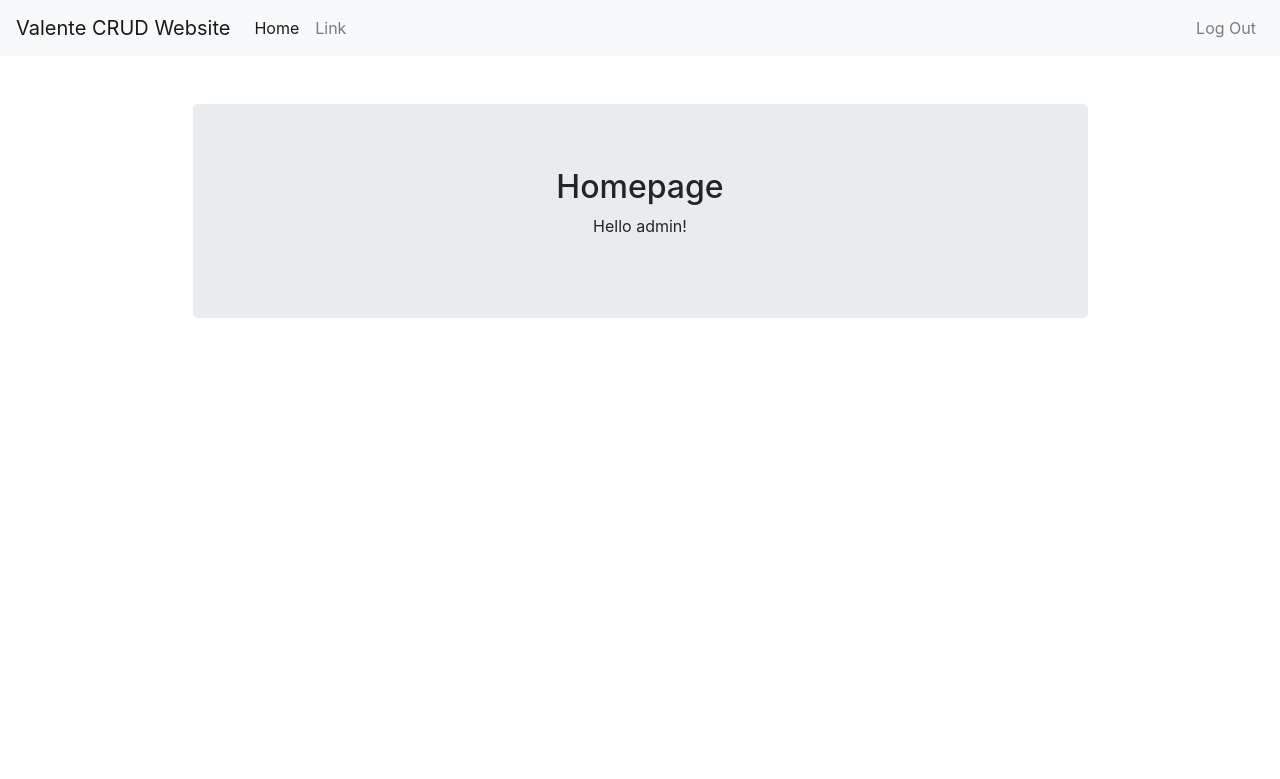
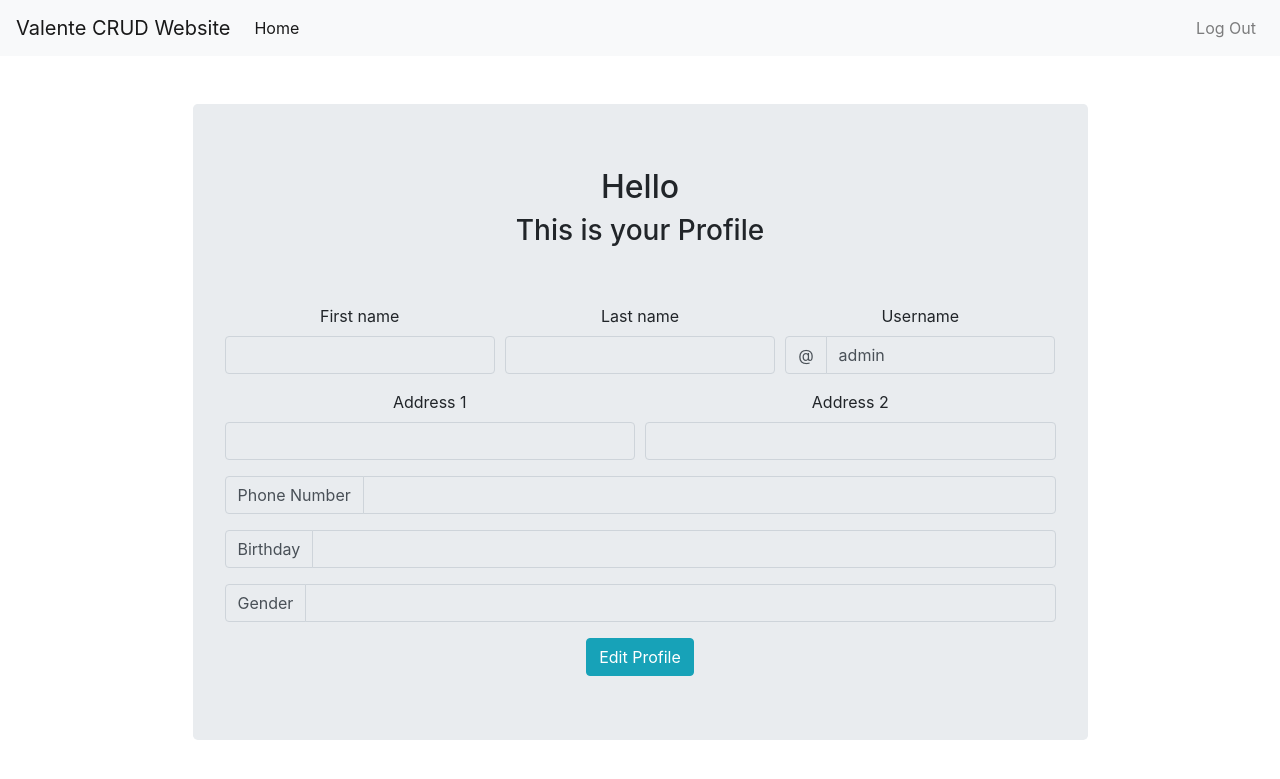
Before and after one commit to valentevidal/crud-app-github-oauth, a Django app: page / in a window 1280 px wide. Shown: the top 779 px of the page. Run offline with Django 3.2, Linux system fonts and the light colour scheme; a user stored in the database is signed in; data comes from the database, SQL or seed files in the repository; both versions use the stored data as it was after the commit; some libraries are stand-ins or nearby versions.

Commit message:
[update] basic forms and delete user

```diff
--- a/crudago/crudago/settings.py
+++ b/crudago/crudago/settings.py
@@ -40,7 +40,12 @@
     'social_django',
     'update_profile',
     'phonenumber_field',
+    'crispy_forms',
 ]
+
+
+CRISPY_TEMPLATE_PACK = 'bootstrap4'
+
 
 # phonenumber_field
 # https://github.com/stefanfoulis/django-phonenumber-field
--- a/crudago/crudago/urls.py
+++ b/crudago/crudago/urls.py
@@ -13,4 +13,7 @@
     path('logout/', auth_views.LogoutView.as_view(), name='logout'),
     path('logout_redirect/', up_views.logout_redirect, name='logout_redirect'),
     path('oauth/', include('social_django.urls', namespace='social')),
+    path('profile_form/', up_views.profile_form, name='profile_form' ),
+    path('delete_user/', up_views.delete_user, name='delete_user')
+
 ]
--- a/crudago/update_profile/templates/base.html
+++ b/crudago/update_profile/templates/base.html
@@ -23,17 +23,11 @@
             <li class="nav-item active">
               <a class="nav-link" href="/">Home </a>
             </li>
-            <li class="nav-item">
-              <a class="nav-link" href="#">Link</a>
-            </li>
-            <li class="nav-item">
-                <a class="nav-link" href="#"></a>
-            </li>
           </ul>
           <ul class="navbar-nav my-2 my-lg-0">
             {% if user.is_authenticated %}
             <li class="nav-item">
-              <a class="nav-link" href="logout/">Log Out </a>
+              <a class="nav-link" href="/logout/">Log Out </a>
             </li>
             {% else %}
             <li class="nav-item">
--- a/crudago/update_profile/templates/update_profile/home.html
+++ b/crudago/update_profile/templates/update_profile/home.html
@@ -5,6 +5,66 @@
 
 
 {% block content %}
-  <h2>Homepage</h2>
-  <p>Hello {{ user.username }}!</p>
+<h2>Hello {{user.first_name}} </h2>
+<h3>This is your Profile</h3>
+<br>
+<br>
+  <form>
+    <div class="form-row">
+      <div class="col-md-4 mb-3">
+        <label for="disabledTextInput">First name</label>
+        <input type="text" id="disabledTextInput" class="form-control" value="{{ user.first_name }}" required disabled>
+      </div>
+      <div class="col-md-4 mb-3">
+        <label for="validationDefault02">Last name</label>
+        <input type="text" class="form-control" id="validationDefault02" value="{{ user.last_name }}" required disabled>
+      </div>
+      <div class="col-md-4 mb-3">
+        <label for="validationDefaultUsername">Username</label>
+        <div class="input-group">
+          <div class="input-group-prepend">
+            <span class="input-group-text" id="inputGroupPrepend2">@</span>
+          </div>
+          <input type="text" class="form-control" id="validationDefaultUsername"  value="{{ user.username }}"  aria-describedby="inputGroupPrepend2" required disabled>
+        </div>
+      </div>
+    </div>
+    <div class="form-row">
+      <div class="col-md-6 mb-3">
+        <label for="validationDefault03">Address 1</label>
+        <input type="text" class="form-control" id="validationDefault03" value="{{ user.userprofile.address_1 }}" required disabled>
+      </div>
+
+      <div class="col-md-6 mb-3">
+        <label for="validationDefault03">Address 2</label>
+        <input type="text" class="form-control" id="validationDefault03" value="{{ user.userprofile.address_2 }}"  required disabled>
+      </div>
+    </div>
+    <div class="input-group mb-3">
+      <div class="input-group-prepend">
+        <span class="input-group-text" id="basic-addon3">Phone Number</span>
+      </div>
+      <input type="text" class="form-control" id="basic-url" aria-describedby="basic-addon3" value="{{ user.userprofile.phone_number }}"  required disabled>
+    </div>
+    <div class="input-group mb-3">
+      <div class="input-group-prepend">
+        <span class="input-group-text" id="basic-addon3">Birthday</span>
+      </div>
+      <input type="text" class="form-control" id="basic-url" aria-describedby="basic-addon3" value="{{ user.userprofile.birthday }}"  required disabled>
+    </div>
+    <div class="input-group mb-3">
+      <div class="input-group-prepend">
+        <span class="input-group-text" id="basic-addon3">Gender</span>
+      </div>
+      <input type="text" class="form-control" id="basic-url" aria-describedby="basic-addon3" value="{{ user.userprofile.gender }}"  required disabled>
+    </div>
+
+    <div id="update_button">
+      <a class="btn btn-large btn-info" href="profile_form/">Edit Profile</a>
+    </div>
+  </form>
+
+
+
+
 {% endblock %}
--- a/crudago/update_profile/views.py
+++ b/crudago/update_profile/views.py
@@ -1,12 +1,47 @@
 from django.contrib.auth.decorators import login_required
+from django.contrib.auth.models import User
 from django.shortcuts import render
+from .forms import UserForm, ProfileForm
+from django.views.generic import UpdateView
+from django.http import HttpResponse, HttpResponseRedirect
 
 
-
-@login_required
 def home(request):
     return render(request, 'update_profile/home.html')
 
-
+@login_required
 def logout_redirect(request):
     return render(request, 'registration/logout_redirect.html')
+
+@login_required
+def profile_form(request):
+
+    if request.method == 'POST':
+        user_form = UserForm(request.POST, instance=request.user)
+        profile_form = ProfileForm(request.POST, instance=request.user.userprofile)
+
+        if user_form.is_valid() and profile_form.is_valid():
+            user_form.save()
+            profile_form.save()
+            return HttpResponseRedirect('/')
+
+
+    user_form = UserForm(initial={'first_name': request.user.first_name,
+                                  'last_name': request.user.last_name,
+                                  'username': request.user.username
+                                  })
+    profile_form = ProfileForm(initial={'address_1': request.user.userprofile.address_1,
+                                        'address_2': request.user.userprofile.address_2,
+                                        'phone_number': request.user.userprofile.phone_number,
+                                        'birthday': request.user.userprofile.birthday,
+                                        'gender': request.user.userprofile.gender,
+    })
+    return render(request, 'update_profile/profile_form.html', {'user_form': user_form, 'profile_form': profile_form} )
+
+@login_required
+def delete_user(request):
+    if request.method == 'POST':
+        uid = request.user.id
+        print (uid)
+        User.objects.filter(id=uid).delete()
+        return render(request, '')
```
Also changed, not shown: crudago/update_profile/forms.py (added, +30 -0 lines), crudago/update_profile/models.py (+18 -6 lines), crudago/update_profile/templates/update_profile/profile_form.html (added, +69 -0 lines), crudago/db.sqlite3, crudago/update_profile/migrations/0002_auto_20200316_0142.py (added), crudago/update_profile/migrations/0003_auto_20200316_0454.py (added).
